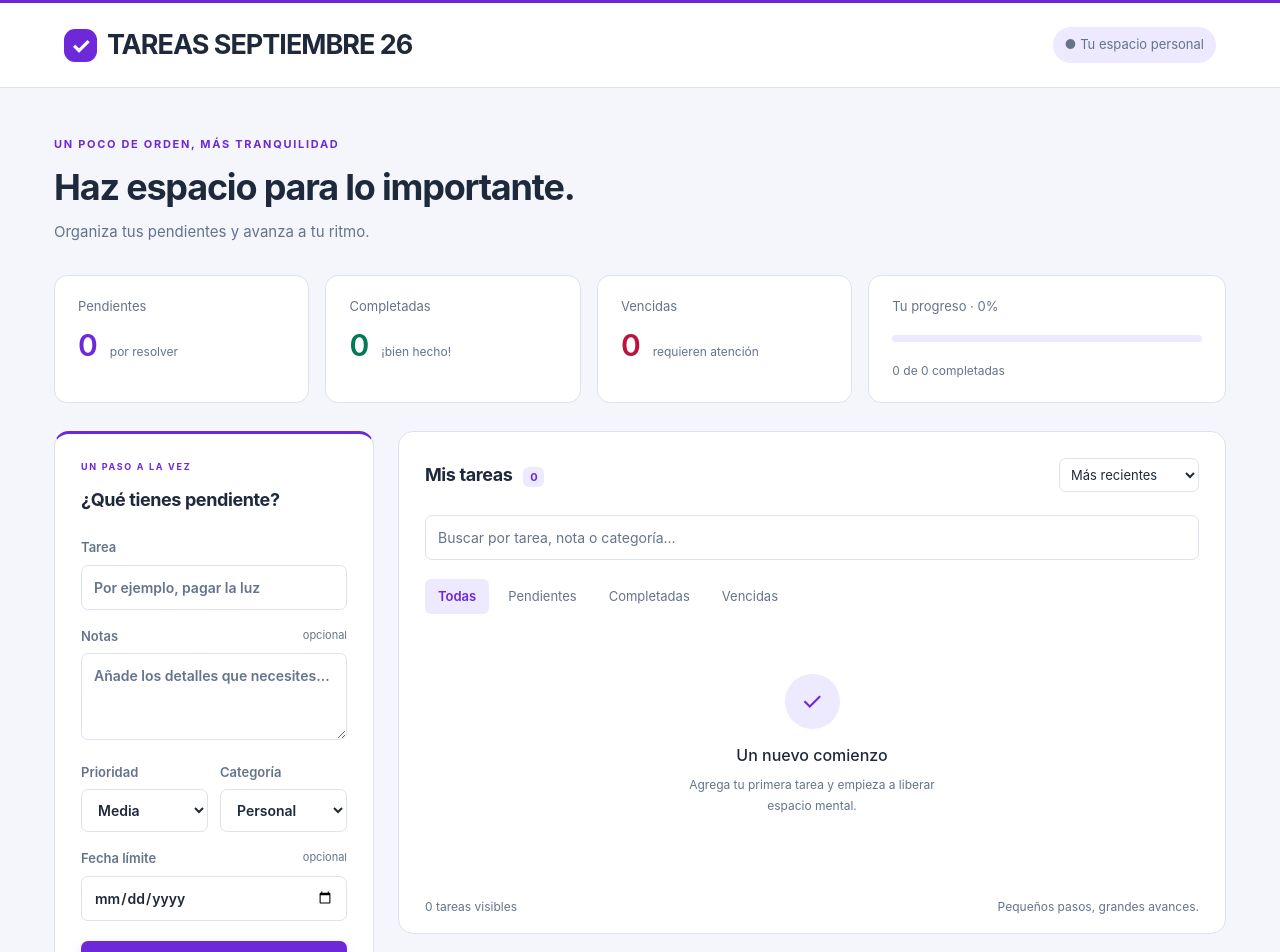
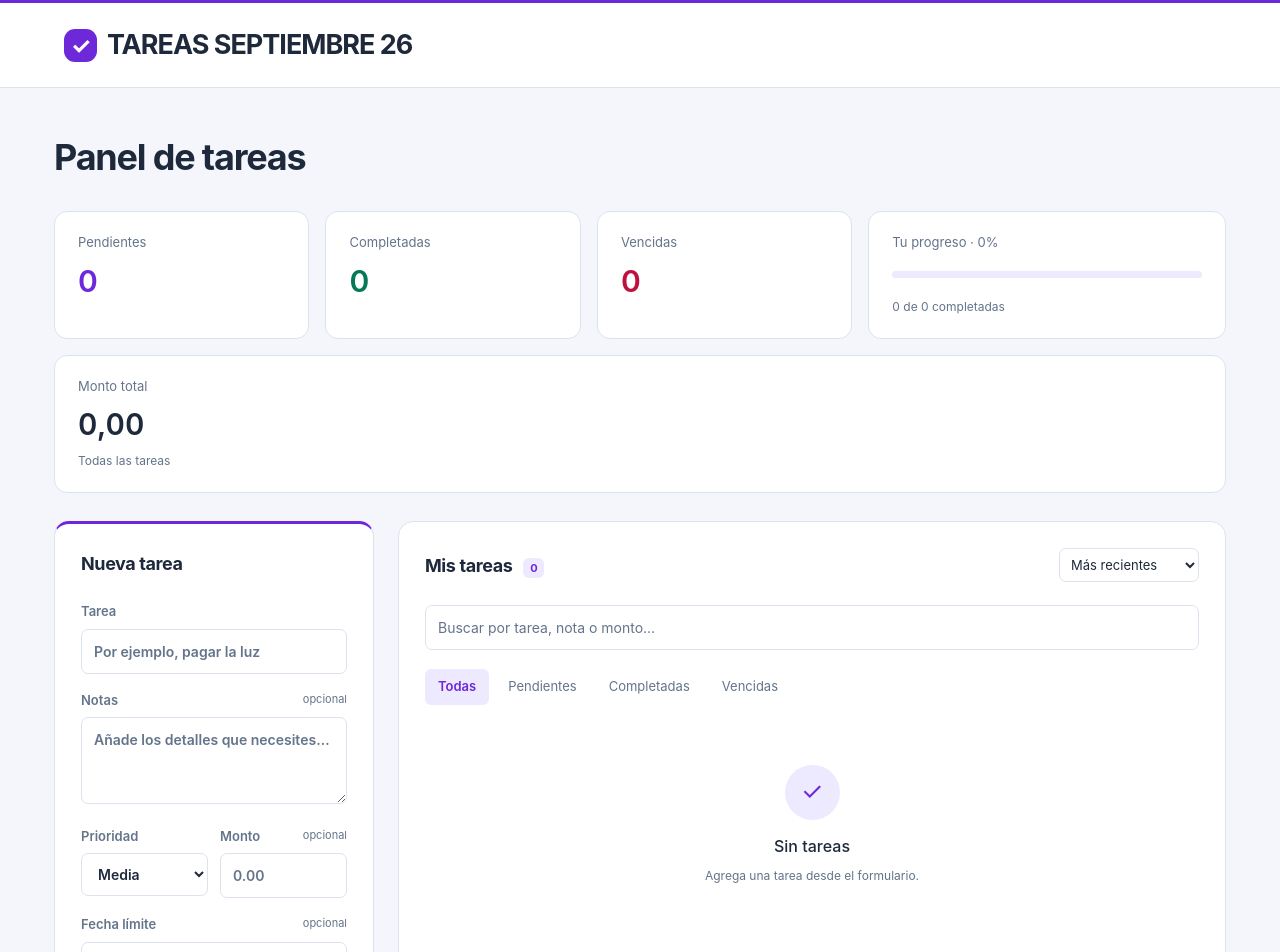
Before and after one commit to claguzzi/TAREAS26, a React (Vite) app: page / in a window 1280 px wide. Shown: the top 952 px of the page. Built offline with nearby package versions, Linux system fonts and the light colour scheme.

Commit message:
Agrega montos y total de tareas y simplifica los textos

```diff
--- a/src/App.jsx
+++ b/src/App.jsx
@@ -12,8 +12,9 @@ export default function App() {
   const [editing, setEditing] = useState(null);
   const [deleted, setDeleted] = useState(null);
   const completed = tasks.filter(t => t.completada).length;
+  const totalMonto = tasks.reduce((total, task) => total + Math.round((task.monto ?? 0) * 100), 0) / 100;
   const isOverdue = t => !t.completada && t.fecha && t.fecha < today();
-  const visible = tasks.filter(t => `${t.texto} ${t.notas} ${t.categoria}`.toLocaleLowerCase().includes(search.toLocaleLowerCase()) && (filter === 'Todas' || (filter === 'Pendientes' && !t.completada) || (filter === 'Completadas' && t.completada) || (filter === 'Vencidas' && isOverdue(t)))).sort((a,b) => sort === 'date' ? (a.fecha || '9999').localeCompare(b.fecha || '9999') : sort === 'priority' ? ['alta','media','baja'].indexOf(a.prioridad) - ['alta','media','baja'].indexOf(b.prioridad) : b.creada - a.creada);
+  const visible = tasks.filter(t => `${t.texto} ${t.notas} ${t.monto ?? ''}`.toLocaleLowerCase().includes(search.toLocaleLowerCase()) && (filter === 'Todas' || (filter === 'Pendientes' && !t.completada) || (filter === 'Completadas' && t.completada) || (filter === 'Vencidas' && isOverdue(t)))).sort((a,b) => sort === 'date' ? (a.fecha || '9999').localeCompare(b.fecha || '9999') : sort === 'priority' ? ['alta','media','baja'].indexOf(a.prioridad) - ['alta','media','baja'].indexOf(b.prioridad) : b.creada - a.creada);
   function submit(values) {
     if (!save(editing ? tasks.map(t => t.id === editing.id ? {...t,...values} : t) : [...tasks,{...values,id:crypto.randomUUID(),completada:false,creada:Date.now()}])) return false;
     setEditing(null);
@@ -26,32 +27,33 @@ export default function App() {
     if (save(tasks.filter(t => t.id !== task.id))) { setDeleted(task); if(editing?.id === task.id) setEditing(null); }
   }
   return <>
-    <header className="topbar"><a className="brand" href="#"><span>✓</span> TAREAS SEPTIEMBRE 26</a><span className="local-badge">● Tu espacio personal</span></header>
+    <header className="topbar"><a className="brand" href="#"><span>✓</span> TAREAS SEPTIEMBRE 26</a></header>
     <main>
-      <section className="intro"><p className="eyebrow">UN POCO DE ORDEN, MÁS TRANQUILIDAD</p><h1>Haz espacio para lo importante.</h1><p>Organiza tus pendientes y avanza a tu ritmo.</p></section>
+      <section className="intro"><h1>Panel de tareas</h1></section>
       {error && <p role="alert" className="error">{error}</p>}
       <section className="stats" aria-label="Resumen">
-        <div><span>Pendientes</span><strong>{tasks.length-completed}<small>por resolver</small></strong></div>
-        <div><span>Completadas</span><strong>{completed}<small>¡bien hecho!</small></strong></div>
-        <div><span>Vencidas</span><strong>{tasks.filter(isOverdue).length}<small>requieren atención</small></strong></div>
+        <div><span>Pendientes</span><strong>{tasks.length-completed}</strong></div>
+        <div><span>Completadas</span><strong>{completed}</strong></div>
+        <div><span>Vencidas</span><strong>{tasks.filter(isOverdue).length}</strong></div>
         <div><span>Tu progreso · {tasks.length ? Math.round(completed/tasks.length*100) : 0}%</span><progress value={completed} max={tasks.length || 1}/><small>{completed} de {tasks.length} completadas</small></div>
+        <div className="amount-total"><span>Monto total</span><strong aria-live="polite">{totalMonto.toLocaleString('es', { minimumFractionDigits: 2, maximumFractionDigits: 2 })}</strong><small>Todas las tareas</small></div>
       </section>
       <div className="workspace">
-        <aside className="panel composer"><p className="eyebrow">UN PASO A LA VEZ</p><h2>{editing ? 'Editar tarea' : '¿Qué tienes pendiente?'}</h2><TaskForm key={editing?.id || 'new'} task={editing} onSubmit={submit} onCancel={() => setEditing(null)}/><p className="storage-note">Tus tareas se guardan en este navegador con localStorage.</p></aside>
+        <aside className="panel composer"><h2>{editing ? 'Editar tarea' : 'Nueva tarea'}</h2><TaskForm key={editing?.id || 'new'} task={editing} onSubmit={submit} onCancel={() => setEditing(null)}/><p className="storage-note">Las tareas se guardan en este navegador.</p></aside>
         <section className="panel task-panel" aria-label="Lista de tareas">
           <div className="list-heading"><h2>Mis tareas <span>{tasks.length}</span></h2><select aria-label="Ordenar tareas" value={sort} onChange={e=>setSort(e.target.value)}><option value="recent">Más recientes</option><option value="date">Vencimiento</option><option value="priority">Prioridad</option></select></div>
-          <input type="search" aria-label="Buscar tareas" placeholder="Buscar por tarea, nota o categoría…" value={search} onChange={e=>setSearch(e.target.value)}/>
+          <input type="search" aria-label="Buscar tareas" placeholder="Buscar por tarea, nota o monto…" value={search} onChange={e=>setSearch(e.target.value)}/>
           <div className="filters" aria-label="Filtrar tareas">{['Todas','Pendientes','Completadas','Vencidas'].map(f=><button key={f} aria-pressed={filter===f} onClick={()=>setFilter(f)}>{f}</button>)}</div>
           <ul className="task-list">{visible.map(t=><li key={t.id} className={`task ${t.completada?'completed':''}`}>
             <input type="checkbox" checked={t.completada} aria-label={`Completar ${t.texto}`} onChange={()=>save(tasks.map(item=>item.id===t.id?{...item,completada:!item.completada}:item))}/>
-            <div className="task-content"><h3>{t.texto}</h3>{t.notas && <p>{t.notas}</p>}<div className="meta"><span className={`priority ${t.prioridad}`}>● {t.prioridad}</span><span>{t.categoria}</span>{t.fecha && <span className={isOverdue(t)?'overdue':''}>{new Date(`${t.fecha}T12:00:00`).toLocaleDateString('es',{day:'numeric',month:'short',year:'numeric'})}{isOverdue(t)?' · Vencida':''}</span>}</div></div>
+            <div className="task-content"><h3>{t.texto}</h3>{t.notas && <p>{t.notas}</p>}<div className="meta"><span className={`priority ${t.prioridad}`}>● {t.prioridad}</span>{t.monto != null && <span>Monto: {t.monto.toLocaleString('es', { minimumFractionDigits: 2, maximumFractionDigits: 2 })}</span>}{t.fecha && <span className={isOverdue(t)?'overdue':''}>{new Date(`${t.fecha}T12:00:00`).toLocaleDateString('es',{day:'numeric',month:'short',year:'numeric'})}{isOverdue(t)?' · Vencida':''}</span>}</div></div>
             <div className="actions"><button onClick={()=>setEditing(t)} aria-label={`Editar ${t.texto}`}>Editar</button><button onClick={()=>remove(t)} aria-label={`Eliminar ${t.texto}`}>×</button></div>
           </li>)}</ul>
-          {!visible.length && <div className="empty"><span>✓</span><h3>{tasks.length?'Sin tareas en esta vista':'Un nuevo comienzo'}</h3><p>{tasks.length?'Prueba con otra búsqueda o cambia el filtro.':'Agrega tu primera tarea y empieza a liberar espacio mental.'}</p></div>}
-          <footer className="list-footer">{visible.length} tareas visibles <span>Pequeños pasos, grandes avances.</span></footer>
+          {!visible.length && <div className="empty"><span>✓</span><h3>{tasks.length?'Sin tareas en esta vista':'Sin tareas'}</h3><p>{tasks.length?'Prueba con otra búsqueda o cambia el filtro.':'Agrega una tarea desde el formulario.'}</p></div>}
+          <footer className="list-footer">{visible.length} tareas visibles</footer>
         </section>
       </div>
       {deleted && <div className="toast" role="status">Tarea eliminada<button onClick={()=>{if(save([...tasks,deleted]))setDeleted(null);}}>Deshacer</button><button aria-label="Cerrar aviso" onClick={()=>setDeleted(null)}>×</button></div>}
-    </main><footer className="page-footer">Hecho para tu día a día. Sin cuentas, sin complicaciones.</footer>
+    </main>
   </>;
 }
--- a/src/TaskForm.jsx
+++ b/src/TaskForm.jsx
@@ -1,14 +1,14 @@
 import { useState } from 'react';
-const empty = { texto: '', notas: '', prioridad: 'media', categoria: 'Personal', fecha: '' };
+const empty = { texto: '', notas: '', prioridad: 'media', monto: '', fecha: '' };
 import { alerts } from './alerts';
 export default function TaskForm({ task, onSubmit, onCancel }) {
-  const [values, setValues] = useState(task || empty);
+  const [values, setValues] = useState(task ? { ...empty, ...task, monto: task.monto ?? '' } : empty);
   const change = e => setValues({ ...values, [e.target.name]: e.target.value });
-  function submit(e) { e.preventDefault(); if (!values.texto.trim()) { alerts.fire({ icon: 'warning', titleText: 'Escribe una tarea', text: 'Añade un título para poder guardarla.' }).then(() => document.querySelector('input[name="texto"]')?.focus()); return; } if (onSubmit({ texto: values.texto.trim(), notas: values.notas.trim(), prioridad: values.prioridad, categoria: values.categoria, fecha: values.fecha })) setValues(empty); }
+  function submit(e) { e.preventDefault(); if (!values.texto.trim()) { alerts.fire({ icon: 'warning', titleText: 'Escribe una tarea', text: 'Añade un título para poder guardarla.' }).then(() => document.querySelector('input[name="texto"]')?.focus()); return; } if (!e.currentTarget.reportValidity()) return; if (onSubmit({ texto: values.texto.trim(), notas: values.notas.trim(), prioridad: values.prioridad, monto: values.monto === '' ? null : Number(values.monto), fecha: values.fecha })) setValues(empty); }
   return <form onSubmit={submit} noValidate>
     <label>Tarea<input name="texto" value={values.texto} onChange={change} placeholder="Por ejemplo, pagar la luz" maxLength={200} required /></label>
     <label>Notas <span>opcional</span><textarea name="notas" value={values.notas} onChange={change} placeholder="Añade los detalles que necesites…" maxLength={2000} rows={3} /></label>
-    <div className="form-row"><label>Prioridad<select name="prioridad" value={values.prioridad} onChange={change}><option value="baja">Baja</option><option value="media">Media</option><option value="alta">Alta</option></select></label><label>Categoría<select name="categoria" value={values.categoria} onChange={change}>{['Personal', 'Trabajo', 'Hogar', 'Pagos', 'Estudio'].map(c => <option key={c}>{c}</option>)}</select></label></div>
+    <div className="form-row"><label>Prioridad<select name="prioridad" value={values.prioridad} onChange={change}><option value="baja">Baja</option><option value="media">Media</option><option value="alta">Alta</option></select></label><label>Monto <span>opcional</span><input type="number" name="monto" value={values.monto} onChange={change} min="0" step="0.01" placeholder="0.00" /></label></div>
     <label>Fecha límite <span>opcional</span><input type="date" name="fecha" value={values.fecha} onChange={change} /></label>
     <button className="primary" type="submit">{task ? 'Guardar cambios' : '+ Agregar tarea'}</button>
     {task && <button className="cancel" type="button" onClick={onCancel}>Cancelar edición</button>}
--- a/src/index.css
+++ b/src/index.css
@@ -139,3 +139,5 @@ input:not([type=checkbox]),textarea,select{font-size:14px}
 .list-footer,.page-footer{font-size:12px}
 .error,.toast{font-size:14px}
 @media(max-width:640px){.local-badge{font-size:11px}.eyebrow{font-size:9px}.stats small{font-size:10px}}
+
+.stats .amount-total{grid-column:1/-1}.stats .amount-total strong{display:block;overflow-wrap:anywhere;font-variant-numeric:tabular-nums}
--- a/src/useTasks.js
+++ b/src/useTasks.js
@@ -4,7 +4,7 @@ import { alerts } from './alerts';
 
 export function normalizeTasks(value) {
   if (!Array.isArray(value) || value.some(t => !t || typeof t.texto !== 'string')) throw new Error('Formato inválido');
-  return value.map((t,index)=>({...t,id:t.id ?? `legacy-${index}`,completada:t.completada===true,notas:typeof t.notas==='string'?t.notas:'',categoria:typeof t.categoria==='string'?t.categoria:'Personal',prioridad:['alta','media','baja'].includes(t.prioridad)?t.prioridad:'media',fecha:typeof t.fecha==='string' && /^\d{4}-\d{2}-\d{2}$/.test(t.fecha)?t.fecha:'',creada:Number.isFinite(t.creada)?t.creada:typeof t.id==='number'?t.id:index}));
+  return value.map((t,index)=>({...Object.fromEntries(Object.entries(t).filter(([key]) => key !== 'categoria')),id:t.id ?? `legacy-${index}`,completada:t.completada===true,notas:typeof t.notas==='string'?t.notas:'',monto:Number.isFinite(t.monto) && t.monto>=0?t.monto:null,prioridad:['alta','media','baja'].includes(t.prioridad)?t.prioridad:'media',fecha:typeof t.fecha==='string' && /^\d{4}-\d{2}-\d{2}$/.test(t.fecha)?t.fecha:'',creada:Number.isFinite(t.creada)?t.creada:typeof t.id==='number'?t.id:index}));
 }
 export function useTasks() {
   const [initial] = useState(()=>{
```
